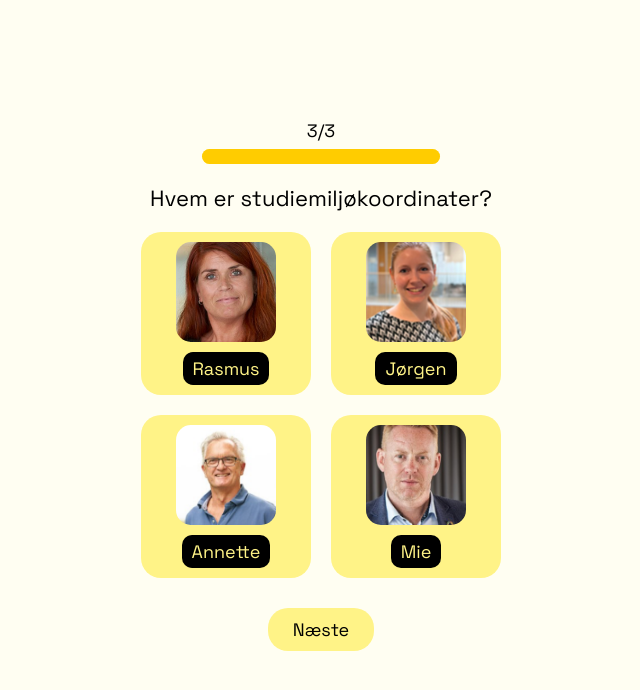
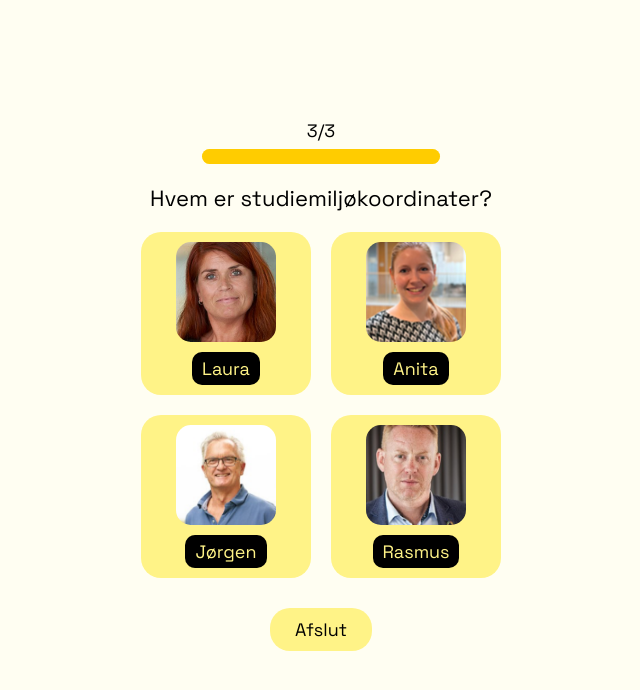
Before and after one commit to emk003/Digieksamen, a plain HTML site: page personerquiz3.html in a window 1280 px wide. Shown: the whole page, without its empty margins (319-959 px from the left). Drawn offline with Linux system fonts and the light colour scheme.

Commit message:
rettet til

```diff
--- a/personerquiz3.html
+++ b/personerquiz3.html
@@ -140,26 +140,26 @@
   <div class="option-container">
     <div class="option" data-correct="false" onclick="checkAnswer(this)">
       <img src="Fotos/Laura.png" alt="Laura">
-      <p>Rasmus</p>
+      <p>Laura</p>
     </div>
 
     <div class="option" data-correct="true" onclick="checkAnswer(this)">
       <img src="Fotos/Anita.png" alt="Anita">
+      <p>Anita</p>
+    </div>
+
+    <div class="option" data-correct="false" onclick="checkAnswer(this)">
+      <img src="Fotos/jørgen.png" alt="Jørgen">
       <p>Jørgen</p>
     </div>
 
     <div class="option" data-correct="false" onclick="checkAnswer(this)">
-      <img src="Fotos/jørgen.png" alt="Jørgen">
-      <p>Annette</p>
-    </div>
-
-    <div class="option" data-correct="false" onclick="checkAnswer(this)">
       <img src="Fotos/rasmus.png" alt="Rasmus">
-      <p>Mie</p>
+      <p>Rasmus</p>
     </div>
   </div>
 
-  <button class="next-btn" onclick="window.location.href='Fantastisk.html';">Næste</button>
+  <button class="next-btn" onclick="window.location.href='Fantastisk.html';">Afslut</button>
 </div>
 
 <script>
```
